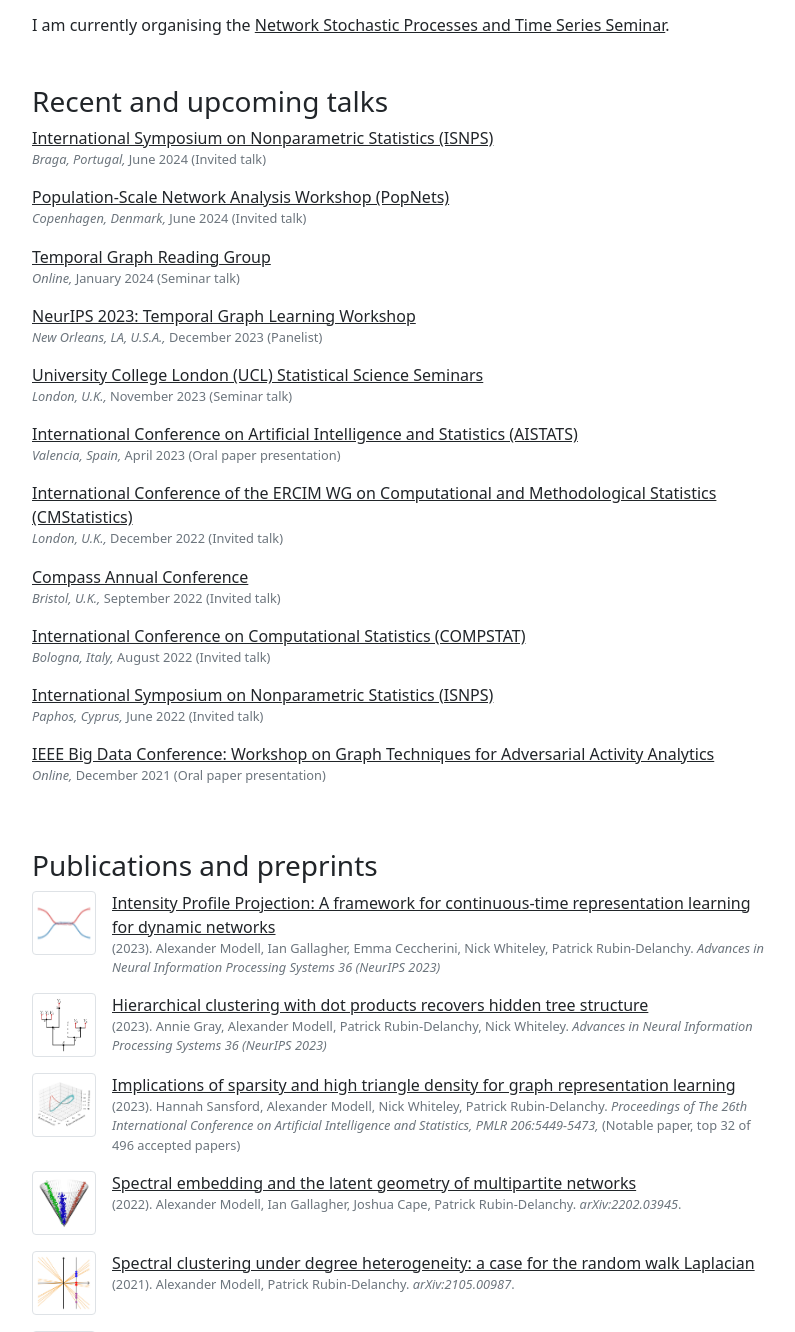
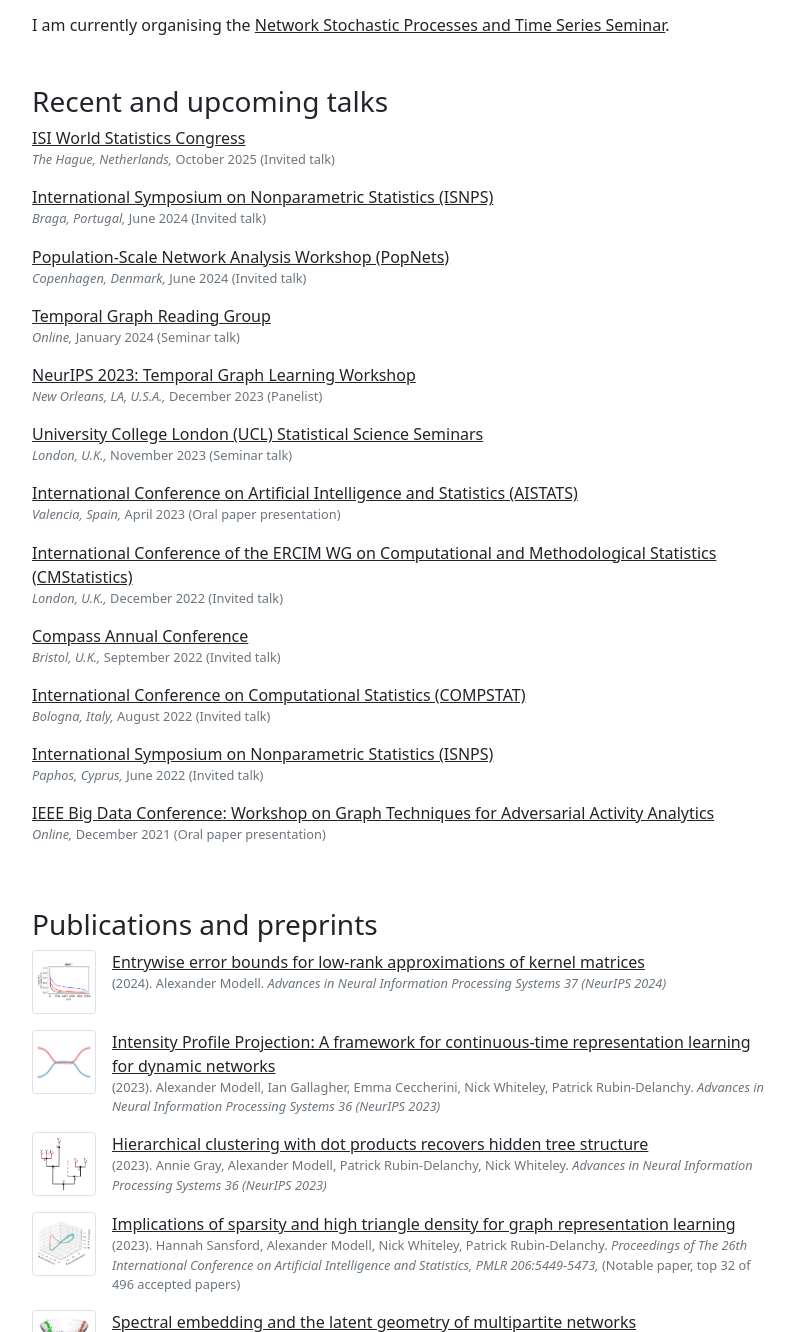
Before and after one commit to alexandermodell/alexandermodell.github.io, a website: page index.html in a window 1280 px wide. Shown: the part 541-1873 px from the top of the page, without its empty margins (430-1225 px from the left). Drawn offline with Linux system fonts and the light colour scheme.

Commit message:
added Entrywise paper and ISI world statistics congress talk

```diff
--- a/index.html
+++ b/index.html
@@ -66,6 +66,16 @@
 
         <h3 class="mt-5">Recent and upcoming talks</h3>
         <ul class="list-unstyled">
+          <li>
+            <div class="d-flex">
+              <div class="flex-grow-1">
+                <p><a href="https://www.isi-next.org/conferences/isi-wsc2025/" class="link-dark">ISI World Statistics Congress</a></p>
+                <p class="publication-authors">
+                  <em>The Hague, Netherlands,</em> October 2025 (Invited talk)
+                </p>
+              </div>
+            </div>
+          </li>
           <li>
             <div class="d-flex">
               <div class="flex-grow-1">
@@ -182,6 +192,20 @@
           <li>
             <div class="d-flex">
               <div class="flex-shrink-0">
+                <img src="imgs/entrywise_errors.png" alt="Plot of maximum entrywise error against rank for low-rank approximations of a kernel matrix" class="mr-3 img-thumbnail mb-3" style="width: 64px">
+              </div>
+              <div class="flex-grow-1 ms-3">
+                <p><a href="https://arxiv.org/abs/2405.14494" class="link-dark">
+                  Entrywise error bounds for low-rank approximations of kernel matrices</a></p>
+                <p class="publication-authors">
+                  (2024). Alexander Modell. <i>Advances in Neural Information Processing Systems 37 (NeurIPS 2024)</i>
+                </p>
+              </div>
+            </div>
+          </li>
+          <li>
+            <div class="d-flex">
+              <div class="flex-shrink-0">
                 <img src="imgs/ipp.png" alt="Trajectories of an dynamic embedding of a bifurcating block model" class="mr-3 img-thumbnail mb-3" style="width: 64px">
               </div>
               <div class="flex-grow-1 ms-3">
```
Also changed, not shown: nest_seminar.html (+4 -4 lines), imgs/entrywise_errors.png (added), 1 other file.
